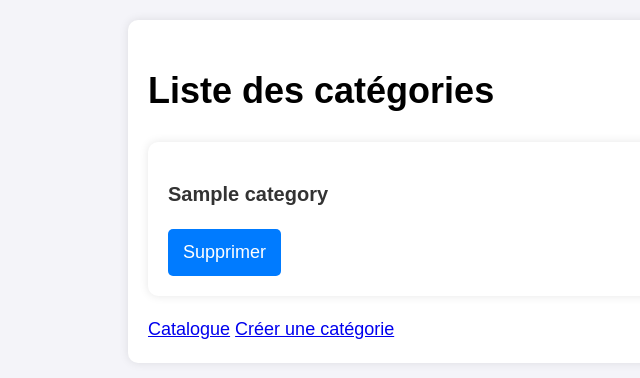
After one commit to Lucky31001/SynfonyCrashTest, a Symfony app: template templates/category/list.html.twig in a window 1280 px wide. The commit adds this page. Shown: the top 378 px of the page, without its empty margins (92-732 px from the left). Run offline with Twig, Linux system fonts and the light colour scheme; the template is opened without the code that fills it: most values are stand-ins (such as "Sample title", 1, 10 or a date in 2020); some libraries are stand-ins or nearby versions.

```diff
--- a/templates/catalog/index.html.twig
+++ b/templates/catalog/index.html.twig
@@ -76,7 +76,7 @@
     <div class="example-wrapper">
         <h1>Catalogue</h1>
         {% for article in articles %}
-            <a href="{{ path('item', {'id': article.id}) }}" class="article">
+            <a href="{{ path('show_article', {'id': article.id}) }}" class="article">
                 {% if article.fav >= 4 %}
                     <h2>{{ article.title }} 😎</h2>
                 {% elseif article.fav >= 2 %}
@@ -87,9 +87,9 @@
                 <img src="{{ article.image }}" alt="Article Image">
                 <p>Prix : {{ article.price + (article.tva * article.price)/100 }}€</p>
                 <p>{{ article.content }}</p>
+            </a>
                 <a href="{{ path('modif_article', {'id': article.id}) }}">Modifier</a>
                 <a href="{{ path('delete_article', {'id': article.id}) }}">Supprimer</a>
-            </a>
         {% endfor %}
         <a href="{{ path('create_article') }}">Créé un article</a>
         <a href="{{ path('hello_world') }}">Home</a>
--- /dev/null
+++ b/templates/category/list.html.twig
@@ -0,0 +1,76 @@
+<!DOCTYPE html>
+
+<title>Category List</title>
+
+{% block body %}
+    <style>
+        body {
+            font-family: Arial, sans-serif;
+            margin: 20px;
+            background-color: #f4f4f9;
+        }
+
+        .category-wrapper {
+            margin: 1em auto;
+            max-width: 800px;
+            width: 95%;
+            font: 18px/1.5 sans-serif;
+            background-color: #fff;
+            padding: 20px;
+            border-radius: 10px;
+            box-shadow: 0 0 10px rgba(0, 0, 0, 0.1);
+        }
+
+        .category {
+            background-color: #ffffff;
+            padding: 20px;
+            border-radius: 10px;
+            box-shadow: 0 0 10px rgba(0, 0, 0, 0.1);
+            margin-bottom: 20px;
+            transition: transform 0.3s ease, box-shadow 0.3s ease;
+            text-decoration: none;
+            color: inherit;
+            display: block;
+        }
+
+        .category:hover {
+            transform: translateY(-5px);
+            box-shadow: 0 10px 20px rgba(0, 0, 0, 0.2);
+        }
+
+        .category h2 {
+            color: #333;
+            font-size: 20px;
+            margin-bottom: 10px;
+        }
+
+        .category a {
+            display: inline-block;
+            margin-top: 10px;
+            padding: 10px 15px;
+            background-color: #007bff;
+            color: white;
+            text-decoration: none;
+            border-radius: 5px;
+            transition: background-color 0.3s ease;
+        }
+
+        .category a:hover {
+            background-color: #0056b3;
+        }
+    </style>
+
+    <div class="category-wrapper">
+        <h1>Liste des catégories</h1>
+
+        {% for category in categories %}
+            <div class="category">
+                <h2>{{ category.name }}</h2>
+                <a href="{{ path('delete_category', {'id': category.id}) }}">Supprimer</a>
+            </div>
+        {% endfor %}
+
+        <a href="{{ path('catalog') }}">Catalogue</a>
+        <a href="{{ path('create_category') }}">Créer une catégorie</a>
+    </div>
+{% endblock %}
--- a/templates/category/success.html.twig
+++ b/templates/category/success.html.twig
@@ -46,7 +46,7 @@
     <div class="container">
         <h1>Catégorie créé !</h1>
         <a href="{{ path('create_category') }}">Créé une nouvelle catégorie</a>
-        <a href="{{ path('catalog') }}">Catalogue</a>
+        <a href="{{ path('list_category') }}">Liste des catégories</a>
         <a href="{{ path('hello_world') }}">Home</a>
     </div>
 {% endblock %}
--- a/templates/hello_world/index.html.twig
+++ b/templates/hello_world/index.html.twig
@@ -45,8 +45,7 @@
 
     <div class="example-wrapper">
         <h1>Salut ma couille! ✅</h1>
-        <a href="{{ path('create_article') }}">Créé un article</a>
-        <a href="{{ path('catalog') }}">Catalogue des articles</a>
-        <a href="{{ path('create_category') }}">Créé une catégory</a>
+        <a href="{{ path('catalog') }}">Catalogue</a>
+        <a href="{{ path('list_category') }}">Liste des catégories</a>
     </div>
 {% endblock %}
```
Also changed, not shown: src/Controller/ArticleController.php (+33 -3 lines), src/Controller/CategoryController.php (+18 -0 lines), src/Controller/ItemController.php (deleted, +0 -24 lines), templates/article/modifArticle.html.twig (+73 -1 lines), templates/article/show.html.twig (renamed from templates/item/index.html.twig, +16 -0 lines), templates/category/modif.html.twig (added).
